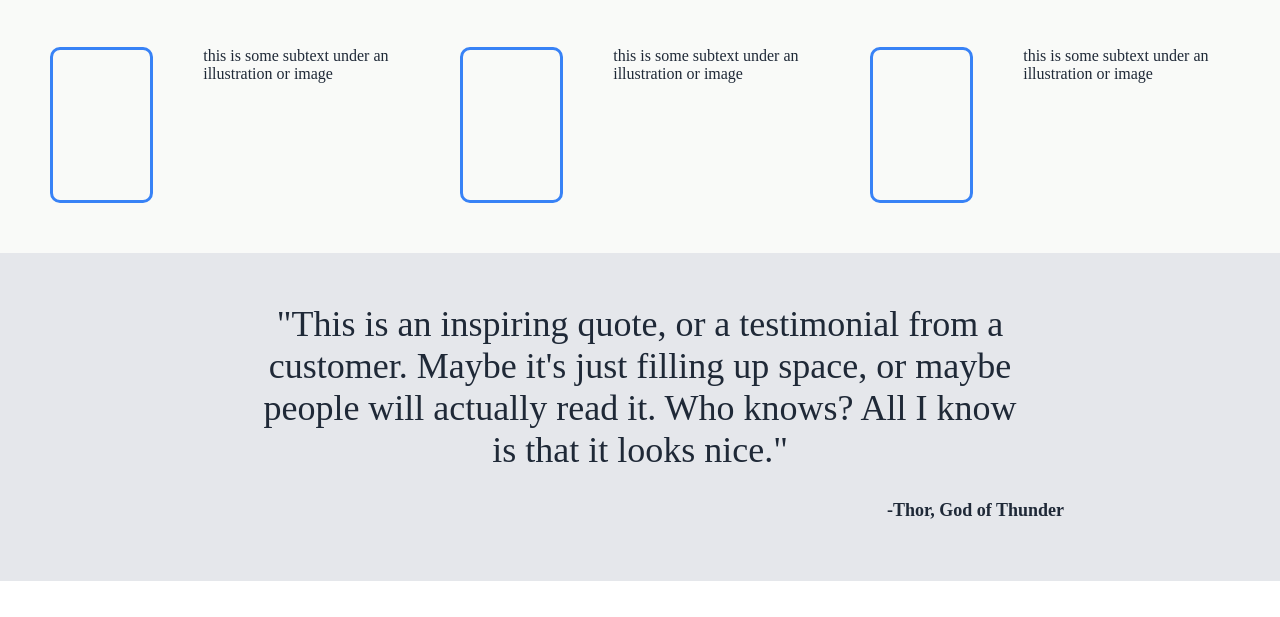
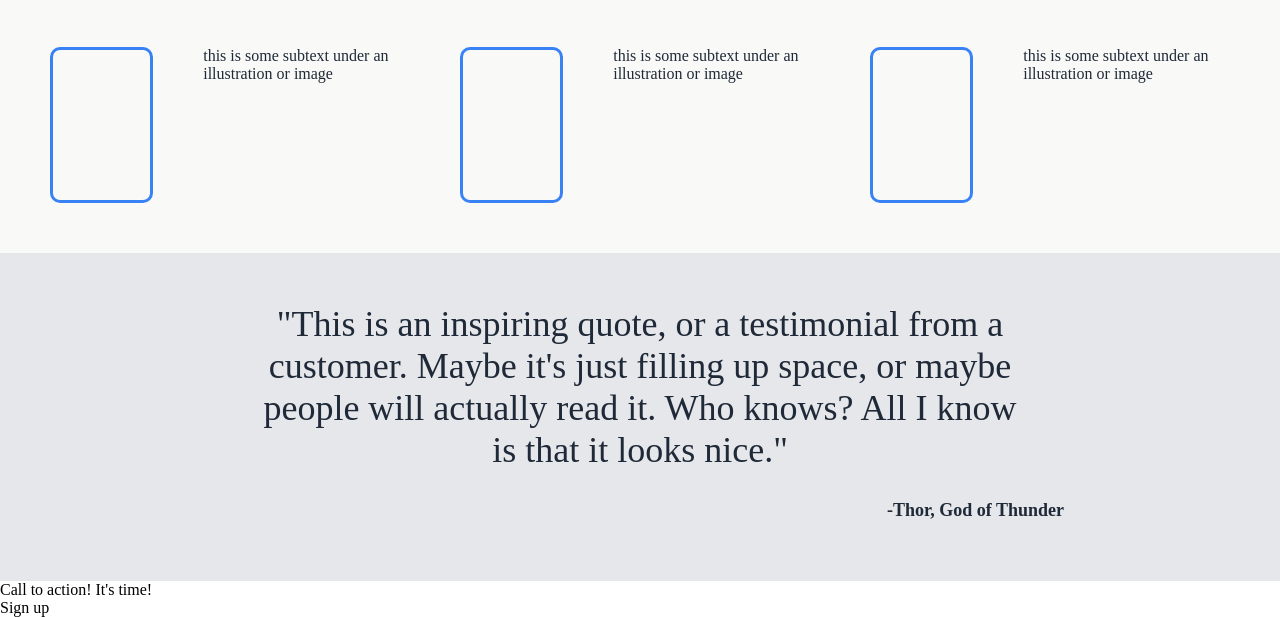
Before and after one commit to gp2856/project_landing_page, a plain HTML site: page index.html in a window 1280 px wide. Shown: the part 519-1136 px from the top of the page. Before the commit the page ends 1100 px from the top, so only its background shows below. Drawn offline with Linux system fonts and the light colour scheme.

Commit message:
added content for bottom section

```diff
--- a/index.html
+++ b/index.html
@@ -41,6 +41,10 @@
         <div class="author">-Thor, God of Thunder</div>
     </div>
     </div>
+    <div class="bottom">
+        <div class="bottom-text">Call to action! It's time!</div>
+        <div class="bottom-button">Sign up</div>
+    </div>
     </div>
 </body>
 </html>
```
